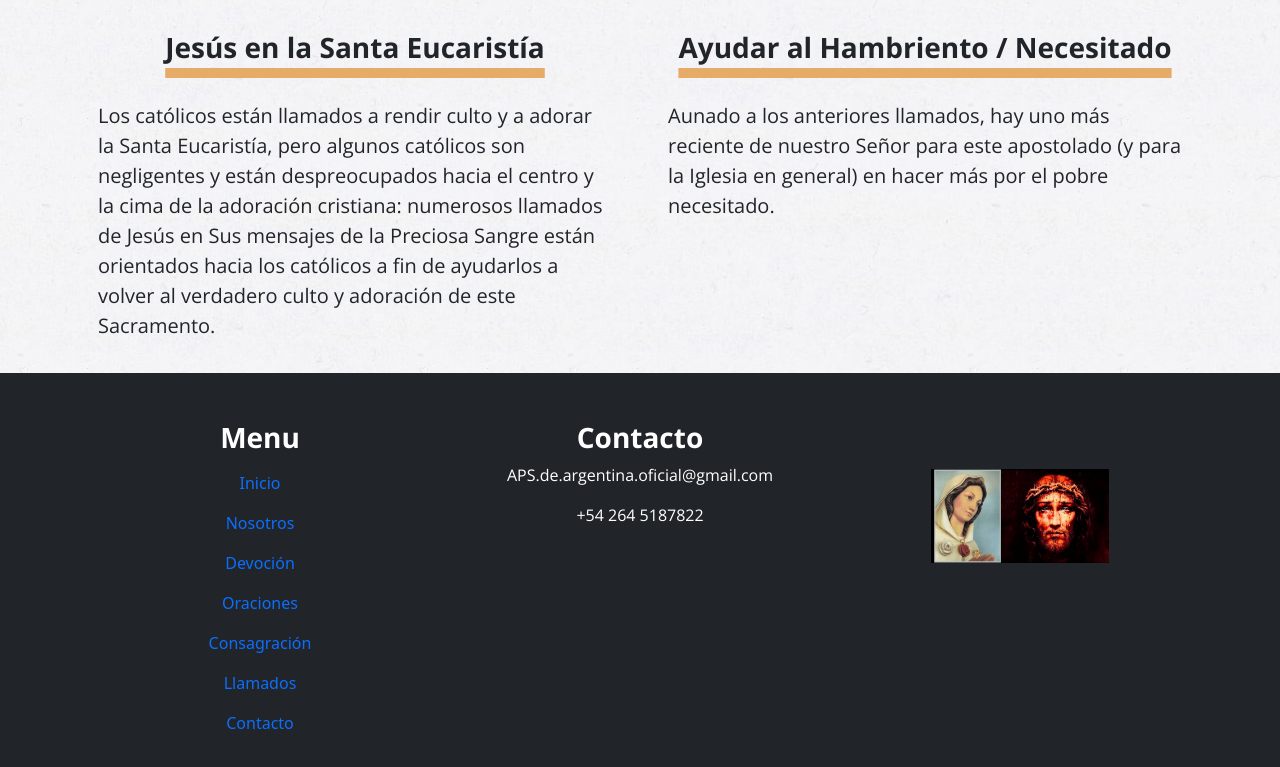
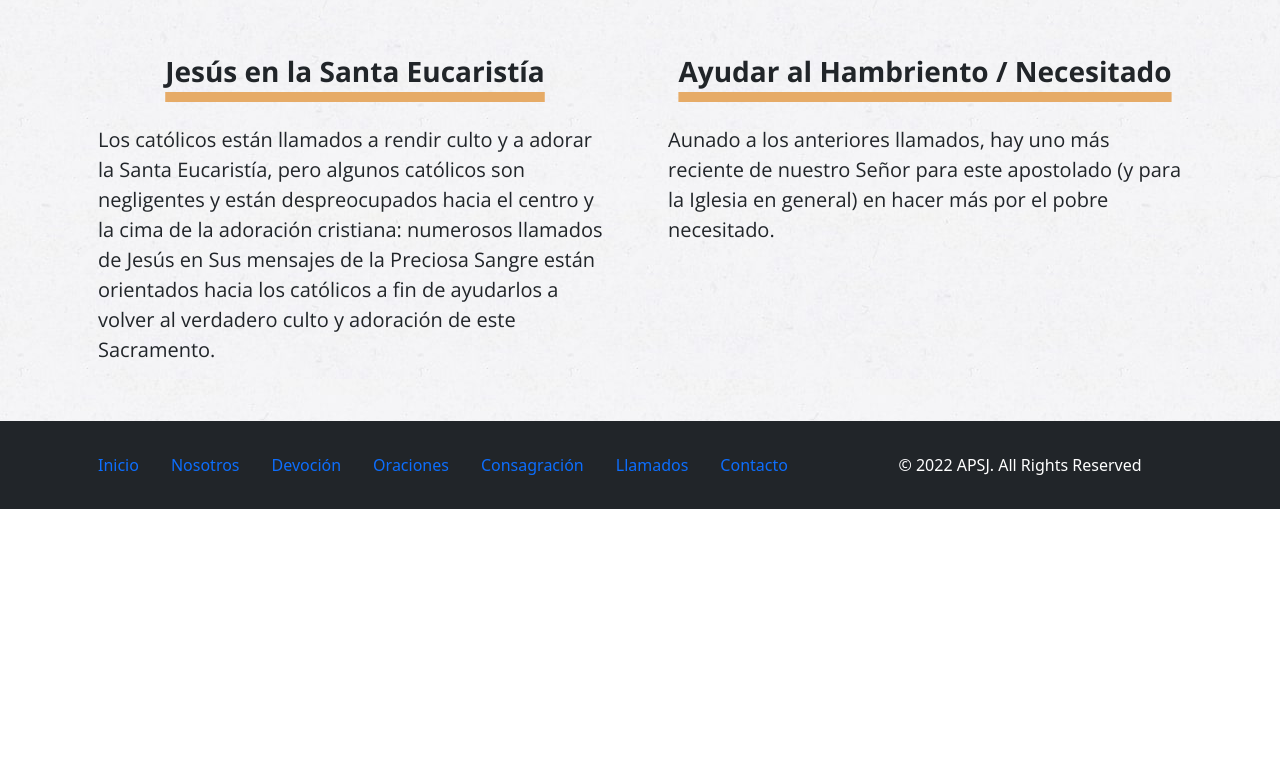
Before and after one commit to emirmoretti/apsj, a React (Vite) app: page /llamados in a window 1280 px wide. Shown: the part 1621-2388 px from the top of the page. After the commit the page ends 2130 px from the top, so only its background shows below. Built offline with nearby package versions, Linux system fonts and the light colour scheme.

Commit message:
cambios varios

```diff
--- a/src/components/audio/Audio.jsx
+++ b/src/components/audio/Audio.jsx
@@ -4,7 +4,7 @@ const Audio = ({ audioUrl }) => {
   let string1 = audioUrl.split("d/")[1];
   /*/console.log(string1);*/
   let id = string1.split("/p")[0];
-  console.log(id);
+  //console.log(id);
   let urlAudio2 = `https://drive.google.com/uc?authuser=0&id=${id}&export=download
   `;
   let descargaLink = `https://drive.google.com/file/d/${id}/view`;
--- a/src/components/footer/Footer.jsx
+++ b/src/components/footer/Footer.jsx
@@ -3,51 +3,50 @@ import { Link } from "react-router-dom";
 
 const Footer = () => {
   return (
-    <footer class="bg-dark py-5">
-      <div class="container">
-        <div class="row align-items-top text-center text-md-left text-white">
-          <div class="col-12 col-sm-6 col-md-4 ">
-            <h3>
-              <strong>Menu</strong>
-            </h3>
-            <nav class="nav flex-column ">
+    <footer className="fdb-block footer-small bg-dark p-4">
+      <div className="container">
+        <div className="row align-items-center">
+          <div className="col-12 col-md-8">
+            <ul className="nav justify-content-center justify-content-md-start">
+              <li className="nav-item">
                 <Link to="/" className="nav-link">
                   Inicio
                 </Link>
+              </li>
+              <li className="nav-item">
                 <Link to="/nosotros" className="nav-link">
                   Nosotros
                 </Link>
+              </li>
+              <li className="nav-item">
                 <Link to="/devocion" className="nav-link">
                   Devoción
                 </Link>
+              </li>
+              <li className="nav-item">
                 <Link to="/oraciones" className="nav-link">
                   Oraciones
                 </Link>
+              </li>
+              <li className="nav-item">
                 <Link to="/consagracion" className="nav-link">
                   Consagración
                 </Link>
+              </li>
+              <li className="nav-item">
                 <Link to="/llamados" className="nav-link">
                   Llamados
                 </Link>
+              </li>
+              <li className="nav-item">
                 <Link to="/contacto" className="nav-link">
                   Contacto
                 </Link>
-            </nav>
+              </li>
+            </ul>
           </div>
 
-          <div class="col-12 col-sm-6 col-md-4 mt-4 mt-sm-0">
-            <h3>
-              <strong>Contacto</strong>
-            </h3>
-            <p>APS.de.argentina.oficial@gmail.com</p>
-            <p>+54 264 5187822</p>
-          </div>
-
-          <div class="col-12 col-md-4 mt-5 text-md-left">
-            <div className="center">
-              <img src="/images/logo.jfif" alt="logo" className="img-fluid w-50" />
-            </div>
-          </div>
+          <div class="col-12 col-md-4 mt-4 mt-md-0 text-center text-md-right text-white">© 2022 APSJ. All Rights Reserved</div>
         </div>
       </div>
     </footer>
--- a/src/pages/Contact.jsx
+++ b/src/pages/Contact.jsx
@@ -8,10 +8,10 @@ import getsemani2 from "../assets/images/getsemani2.jpg";
 const Contact = () => {
   return (
     <section id="section-contacto">
-      <Container className="mb-5">
+      <Container className="mb-5 py-5">
         <h3 className="py-4 titulo">Información Importante</h3>
         <p className="fs-4 fst-italic py-3">
-          Link al Apostolado Mundial de la Preciosisima Sangre de Nuestro Señor Jesucristo. <br/>
+          Link al Apostolado Mundial de la Preciosisima Sangre de Nuestro Señor Jesucristo. <br />
           <a href="https://worldapostolateofpreciousblood.com/" target="_blank" rel="noopener noreferrer" className="d-block text-center">
             APOSTOLADO MUNDIAL DE LA PRECIOSISIMA SANGRE DE NUESTRO SEÑOR JESUCRISTO
           </a>
@@ -27,7 +27,7 @@ const Contact = () => {
               </p>
             </Col>
             <Col md={12}>
-              <div className="d-flex justify-content-center">
+              <div className="d-flex justify-content-center" data-aos="fade-up" data-aos-duration="3000">
                 <img src={getsemani2} alt="getsemani" className="img-fluid shadow-lg bg-body" />
               </div>
             </Col>
--- a/src/pages/Llamados.jsx
+++ b/src/pages/Llamados.jsx
@@ -4,7 +4,7 @@ import { Col, Container, Row } from "react-bootstrap";
 const Llamados = () => {
   return (
     <section className="pt-5">
-      <Container>
+      <Container className="py-4">
         <div className="pb-4">
           <h3 className="titulo">Llamado a la santidad</h3>
           <Container className="pt-3">
--- a/src/pages/Oraciones.jsx
+++ b/src/pages/Oraciones.jsx
@@ -42,7 +42,7 @@ const Oraciones = () => {
       </Container>
       <div className="lista_audios-container py-5">
         <div className="section-title">
-          <h3 className="titulo text-center fs-2 text-white text-uppercase fw-bold fst-italic">Lista de audios</h3>
+          <h3 className="text-center fs-2 text-white text-uppercase fw-bold fst-italic">Lista de audios</h3>
         </div>
         <Container>
           <Row>
```
Lines whose indentation alone changed are shown as unchanged.
